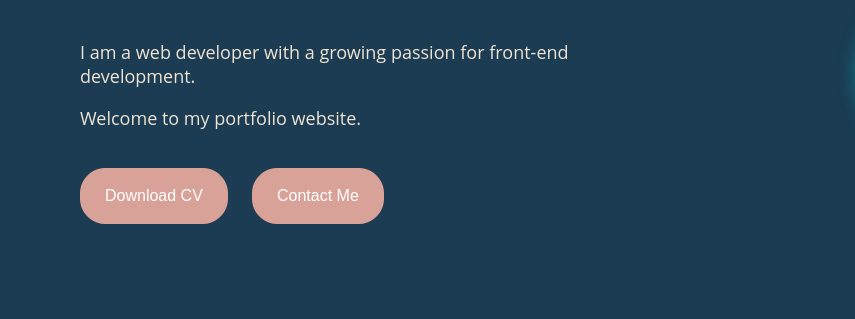
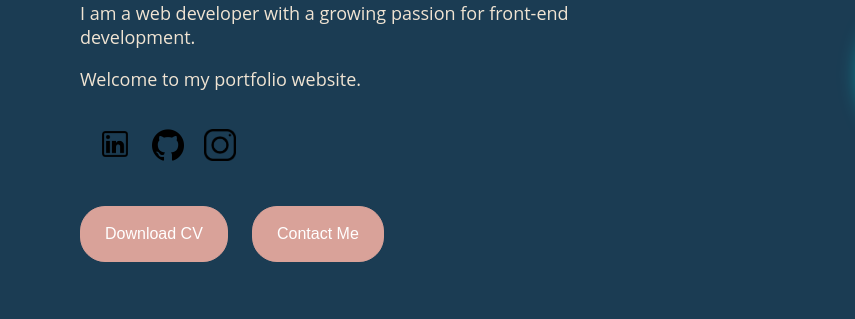
Before and after one commit to Zwavhudi22/zwavhudi-nengalavhani-portfolio, a plain HTML site: page index.html in a window 1280 px wide. Shown: the part 354-673 px from the top of the page, 0-855 px from the left. Drawn offline with Linux system fonts and the light colour scheme.

Commit message:
Added media logo content

```diff
--- a/index.html
+++ b/index.html
@@ -29,6 +29,18 @@
         <h1>Zwavhudi Nengalavhani</h1>
         <p>I am a web developer with a growing passion for front-end development.</p>
         <p>Welcome to my portfolio website.</p>
+
+        <div class="media-info">
+          <a href="https://www.linkedin.com/in/zwavhudi-nengalavhani-531239361" target="_blank">
+            <img src="images/clipart1804713.png" alt="linkedin logo" />
+          </a>
+          <a href="https://www.github.com/Zwavhudi22" target="_blank">
+            <img src="images/github-logo.png" alt="github logo" />
+          </a>
+          <a href="https://wwww.instagram.com/zwah_vhu_die?igsh=dXI2NWE0eGM1c2hj&utm_-source=qr" target="_blank">
+            <img src="images/clipart121988.png" />
+          </a>
+        </div>
         <button class="download-cv">Download CV</button>
         <button class="contact-me">Contact Me</button>
       </div>
--- a/styles.css
+++ b/styles.css
@@ -62,6 +62,23 @@ body {
 .home-container p {
   color: #F0E4D3;
   font-size: 18px;
+}
+
+.media-info {
+  display: flex;
+  justify-content: flex-start;
+  gap: 20px;
+  flex-wrap: wrap;
+  padding: 20px;
+}
+
+.media-info img {
+  width: 32px;
+  transition: transform 0.4s ease;
+}
+
+.media-info img:hover {
+  transform: scale(1.1);
 }
 
 .home-container button {
```
Also changed, not shown: images/clipart121988.png (added), images/clipart1804713.png (added), images/github-logo.png (added).
